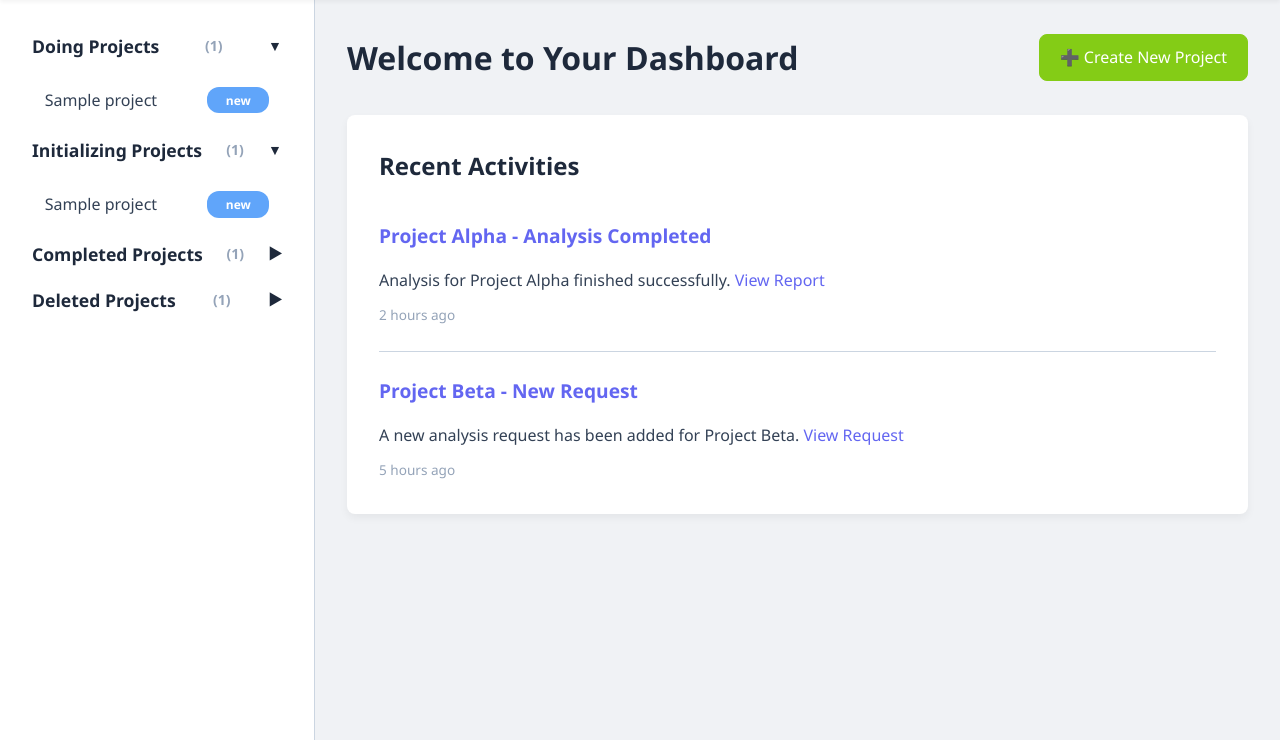
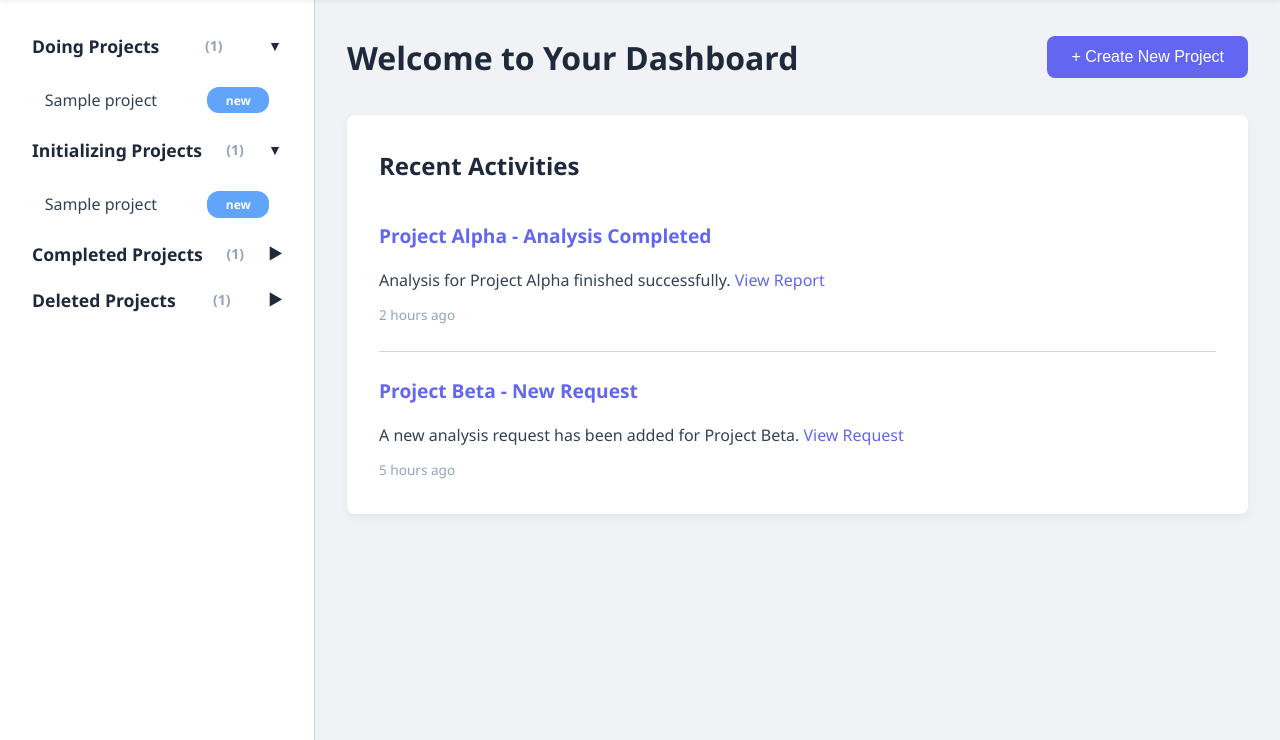
Before and after one commit to ChangdaeJeong/DAILY, a Python web app: template templates/main/index.html in a window 1280 px wide. Shown: the part 68-808 px from the top of the page. Run offline with Jinja, Linux system fonts and the light colour scheme; the template is opened without the code that fills it: most values are stand-ins (such as "Sample title", 1, 10 or a date in 2020).

Commit message:
feat: remove + emoji and change anchor into btn
Signed-off-by: Changdae <cd.jeong@samsung.com>

```diff
--- a/templates/main/index.html
+++ b/templates/main/index.html
@@ -17,7 +17,7 @@
             <div class="main-header">
                 <!-- Say hello user name, user data from current app -->
                 <h1>Welcome to Your Dashboard</h1>
-                <a href="{{ url_for('main.project.create') }}" class="create-project-btn">➕ Create New Project</a>
+                <button onclick="window.location.href='{{ url_for('main.project.create') }}'" class="btn">+ Create New Project</button>
             </div>
             <div class="feed-section">
                 <h2>Recent Activities</h2>
```
